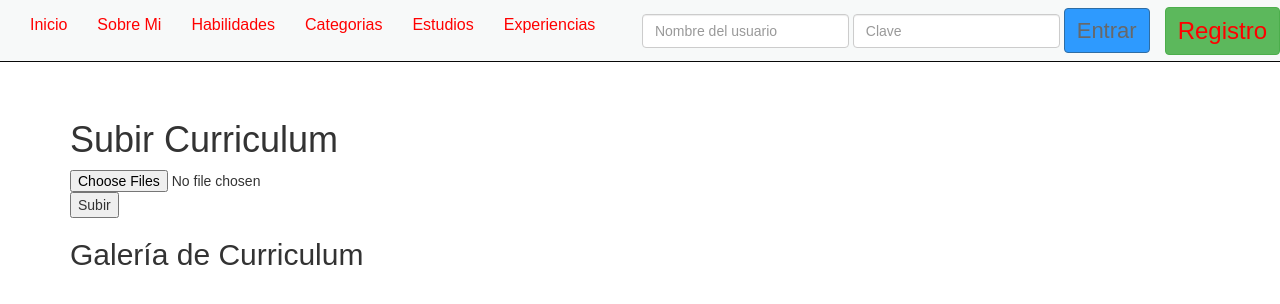
After one commit to izamYr-eztudiando/vportfolio, a Django app: page /subir_curriculum/ in a window 1280 px wide. The commit adds this page. Shown: the top 304 px of the page. Run offline with Django 5.2, Linux system fonts and the light colour scheme; some libraries are stand-ins or nearby versions.

Commit message:
11-11-2024

```diff
--- a/appportfolio/admin.py
+++ b/appportfolio/admin.py
@@ -54,3 +54,9 @@ class VideoAdmin(admin.ModelAdmin):
     list_display = [field.name for field in Video._meta.get_fields() if hasattr(field, 'verbose_name')]
     search_fields = ('id','video','comentario')
 admin.site.register(Video, VideoAdmin)
+
+class CurriculumAdmin(admin.ModelAdmin):
+    list_display = [co.name for co in Curriculum._meta.get_fields() if hasattr(co, 'verbose_name')]
+    search_fields = ('id','nombre','apellido1','apellido2','email','telefono')
+    list_filter = ('id','nombre','apellido1','apellido2','email','telefono')
+admin.site.register(Curriculum, CurriculumAdmin)
--- a/appportfolio/views.py
+++ b/appportfolio/views.py
@@ -1,20 +1,26 @@
 from __future__ import unicode_literals
-
-from lib2to3.fixes.fix_input import context
+from django.shortcuts import render, redirect, get_object_or_404
+from django.http  import HttpResponse
+from appportfolio.models import *
 
 from django.core.paginator import Paginator, EmptyPage, PageNotAnInteger	#paginacion
-from django.shortcuts import get_object_or_404, render
-from django.http import HttpResponse
-from appportfolio.models import *
-from django.shortcuts import redirect
+from django.contrib.auth import authenticate, get_user_model, login,logout  #todas son por defecto
+from django.contrib.auth.decorators import login_required
+from django.contrib.auth import REDIRECT_FIELD_NAME, login as auth_login, logout as auth_logout
+from django.views.decorators.csrf import csrf_protect
+
 from django.contrib.auth.models import User
 from django.conf import settings
-from django.contrib.auth import authenticate, get_user_model, login, logout
-from django.shortcuts import render
-import urllib
+from django.views.decorators.csrf import csrf_exempt
 
+#email
+from django.core.mail import EmailMessage
+from django.template.loader import render_to_string
+from django.contrib import messages
 
-
+#pdf's
+from reportlab.lib.pagesizes import letter
+from reportlab.pdfgen import canvas
 
 # Create your views here.
 
@@ -26,15 +32,23 @@ def home(request):
     return HttpResponse(cadena)
 '''
 
+# Este home es cuando el usuario no esta autenticado
+def home_not_authenticated(request):
+    global DEBUG
+    print("hola estoy en home "+str(DEBUG))
+    nombreProyecto = 'PORTFOLIO'
+    fechaCreacion = '23/09/2024'
+    usuario = 'prueba'
+    context = {'nombreProyecto': nombreProyecto, 'fechaCreacion': fechaCreacion, 'usuario':usuario}
+    return render(request, 'home.html', context=context)
+
+# Este home es cuando el usuario esta autenticado
 def home(request):
     global DEBUG
     print("hola estoy en home "+str(DEBUG))
     nombreProyecto = 'PORTFOLIO'
     fechaCreacion = '23/09/2024'
     actual = request.user
-    idusuario = 0
-    idusuario = actual.id
-    request.session['idusuario']=idusuario
     numconectados = 0
     dato = ""
 
@@ -61,11 +75,22 @@ def home(request):
 
     usuario = 'prueba'
 
+    #imagen usuario
+
+    idusuario=0
+    idusuario=actual.id
+    request.session['idusuario']=idusuario
+    print("idusuario="+str(idusuario))
     entrevistador=Entrevistador.objects.get(user=idusuario)
-    fotoperfil = settings.MEDIA_URL + str(entrevistador.avatar) if entrevistador.avatar else settings.MEDIA_URL + 'MONEDA3.jpg'
-
-
+    idEntrevistador=entrevistador.id
+    print("idEntrevistador="+str(idEntrevistador))
+    print("FOTO="+str(entrevistador.avatar))
+    fotoperfil = settings.MEDIA_URL + str(entrevistador.avatar) if entrevistador.avatar else settings.MEDIA_URL +"MONEDA3.jpg"
+    print("avatar=" + str(fotoperfil))
+    context = {'fotoperfil':fotoperfil}
+    #return redirect('home')
     context = {'nombreProyecto':nombreProyecto, 'fechaCreacion':fechaCreacion, 'usuario':usuario, 'fotoperfil':fotoperfil}
+    #context = {'nombreProyecto':nombreProyecto, 'fechaCreacion':fechaCreacion, 'usuario':usuario}
     return render(request, 'home.html', context=context)
 
 def navbar(request):
@@ -95,6 +120,9 @@ def habilidades(request):
     #select * from Habilidades order by habilidad
     #habilidades es un objeto de tipo queryset
     lista_habilidades = Habilidad.objects.all().order_by('habilidad')
+    numregistros = 0
+    for r in lista_habilidades:
+        numregistros = numregistros + 1
     page = request.GET.get('page')
     paginator = Paginator(lista_habilidades, 5)
     if page == None:
@@ -124,7 +152,7 @@ def habilidades(request):
     except EmptyPage:
         lista_habilidades = paginator.page(paginator.num_pages)
 
-    context = {'lista_habilidades': lista_habilidades}
+    context = {'lista_habilidades': lista_habilidades, 'numregistros':numregistros}
     return render(request, 'habilidades.html', context=context)
 
 def agregarHabilidad(request):
@@ -167,6 +195,9 @@ def categorias(request):
     print("hola estoy en categorias")
     #El metodo Alfonso
     lista_categorias = Categoria.objects.all()  # select * from Experiencias;
+    numregistros = 0
+    for r in lista_categorias:
+        numregistros = numregistros + 1
     page = request.GET.get('page')
     # 2 registros por página
     paginator = Paginator(lista_categorias, 5)
@@ -197,7 +228,7 @@ def categorias(request):
     except EmptyPage:
         lista_categorias = paginator.page(paginator.num_pages)
 
-    context = {'lista_categorias': lista_categorias}
+    context = {'lista_categorias': lista_categorias, 'numregistros':numregistros}
     return render(request, 'categorias.html', context=context)
 
 def estudios(request):
@@ -309,20 +340,20 @@ def login_view(request):
         user = authenticate(request, username=username, password=password)
         if user is not None:
             login(request, user)
-            actual = request.user
-            idusuario = 0
-            idusuario = actual.id
+            actual=request.user   #usuario actual
+            idusuario=0
+            idusuario=actual.id
             request.session['idusuario']=idusuario
-            print("idusuario"+str(idusuario))
+            print("idusuario="+str(idusuario))
             entrevistador=Entrevistador.objects.get(user=idusuario)
-            idEntrevistador = entrevistador.id
-            print("idEntrevistador"+str(idEntrevistador))
-            print("FOTO" + str(entrevistador.avatar))
-            fotoperfil = settings.MEDIA_URL + str(entrevistador.avatar) if entrevistador.avatar else settings.MEDIA_URL + 'MONEDA3.jpg'
-            print("avatar" + str(fotoperfil))
-            context = {'fotoperfil': fotoperfil}
+            idEntrevistador=entrevistador.id
+            print("idEntrevistador="+str(idEntrevistador))
+            print("FOTO="+str(entrevistador.avatar))
+            fotoperfil = settings.MEDIA_URL + str(entrevistador.avatar) if entrevistador.avatar else settings.MEDIA_URL +"MONEDA3.jpg"
+            print("avatar=" + str(fotoperfil))
+            context = {'fotoperfil':fotoperfil}
             return render(request, 'home.html', context=context)
-            # return redirect('home')
+            #return redirect('home')
         else:
             return render(request, 'login.html', {'error': 'Credenciales inválidas'})
     return render(request, 'Login.html')
@@ -413,3 +444,98 @@ def eliminarVideo(request, video_id):
         return redirect('subirVideo')
 
     return redirect('subirVideo')
+
+def contacto(request):
+    if request.method == 'POST':
+        nombre = request.POST.get("nombre")
+        email = request.POST.get("email")
+        asunto = request.POST.get("asunto")
+        mensaje = request.POST.get("mensaje")
+
+        context = {'nombre':nombre, 'email':email, 'asunto':asunto, 'mensaje':mensaje}
+        template = render_to_string('email_template.html', context=context)
+
+        email = EmailMessage(asunto, template,
+        settings.EMAIL_HOST_USER, ['isamir.bb8@gmail.com'])
+
+        email.fail_silently = False #que no marque error en gmail
+        email.send()
+
+        messages.success(request, 'Su mensaje ha sido enviado exitosamente')
+        return redirect('home')
+
+    return render(request, 'correo.html')
+
+def listar_entrevistadores(request):
+    entrevistadores = Entrevistador.objects.all()
+    return render(request, 'listar_entrevistadores.html', {'entrevistadores': entrevistadores})
+
+def generar_pdf(request, entrevistador_id):
+    entrevistador = Entrevistador.objects.get(id=entrevistador_id)
+
+    # Crear una respuesta HTTP con contenido tipo PDF
+    response = HttpResponse(content_type='application/pdf')
+    response['Content-Disposition'] = f'attachment; filename="entrevistador_{entrevistador.id}.pdf"'
+
+    # Crear el objeto canvas de ReportLab
+    p = canvas.Canvas(response, pagesize=letter)
+
+    # Configuración del título
+    p.setFont("Helvetica-Bold", 16)
+    p.setFillColor(colors.darkblue)
+    p.drawCentredString(300, 770, "Reporte de Entrevistador")
+
+    # Volver al tamaño de fuente normal
+    p.setFont("Helvetica", 12)
+    p.setFillColor(colors.black)
+
+    #Datos del entrevistador
+    p.drawString(100, 720, f"ID: {entrevistador.id}")
+    p.drawString(100, 700, f"Empresa: {entrevistador.empresa or 'N/A'}")
+    p.drawString(100, 680, f"Fecha de Entrevista: {entrevistador.fecha_entrevista or 'N/A'}")
+    p.drawString(100, 660, f"Conectado: {'Si' if entrevistador.conectado else 'No'}")
+    p.drawString(100, 640, f"Seleccionado: {'Si' if entrevistador.seleccionado else 'No'}")
+    p.drawString(100, 620, f"Usuario: {entrevistador.user.username if entrevistador.user else 'N/A'}")
+
+    # Añadir avatar si existe
+    if entrevistador.avatar:
+        avatar_path = entrevistador.avatar.path
+        p.drawImage(avatar_path, 100, 500, width = 100, height = 100)
+
+    # Guardar el PDF
+    p.showPage()
+    p.save()
+
+    return response
+
+def subirCurriculum(request):
+    print("Subiendo Curriculum")
+    if request.method == 'POST':
+        curriculums = request.FILES.getlist('curriculums')
+        for curriculum in curriculums:
+            if curriculum.name.endswith(('.pdf', '.PDF')):
+                c=Curriculum()
+                c.curriculum = curriculums
+                c.save()
+        return redirect('subirCurriculum')
+
+    curriculum = Curriculum.objects.all()
+    return render(request, 'subirCurriculum.html', {'curriculum': curriculum})
+
+def editarCurriculum(request, curriculum_id):
+    curriculum = get_object_or_404(Curriculum, id = curriculum_id)
+
+    if request.method == 'POST' and request.FILES.get('nuevo_curriculum'):
+        curriculum.curriculum = request.FILES['nuevo_curriculum'] #Se agarra el archivo subido por el usuario a través del formulario por el name="nuevo_curriculum"
+        curriculum.save()
+        return redirect('subirCurriculum')
+
+    return redirect('subirCurriculum')
+
+def eliminarCurriculum(request, curriculum_id):
+    curriculum = get_object_or_404(Curriculum, id = curriculum_id)
+    if request.method == 'POST':
+        curriculum.delete()
+        return redirect('subirCurriculum') #Redirige a la galeria de curriculum
+
+    return redirect('subirCurriculum')
--- a/pportfolio/urls.py
+++ b/pportfolio/urls.py
@@ -18,7 +18,9 @@ from django.views.static import serve
 urlpatterns = [
     path('admin/', admin.site.urls),
     path('navbar/', views.navbar, name='navbar'),
-    re_path(r'^$', views.home,name='home'),
+    #re_path(r'^home_not_authenticated$', views.home_not_authenticated,name='home_not_authenticated'),
+    re_path(r'^$', views.home_not_authenticated,name='home_not_authenticated'), # esto es el / de la url
+    re_path(r'^home$', views.home,name='home'),
     re_path('habilidades', views.habilidades,name='habilidades'),
     path('agregarHabilidad', views.agregarHabilidad, name='agregarHabilidad'),
     re_path(r'^(?P<id>\d+)/modificarHabilidad$', views.modificarHabilidad,name='modificarHabilidad'),
@@ -43,8 +45,13 @@ urlpatterns = [
     path('subirVideo/', views.subirVideo, name='subirVideo'),
     path('editarVideo/<int:video_id>/', views.editarVideo, name='editarVideo'),
     path('eliminarVideo/<int:video_id>/', views.eliminarVideo, name='eliminarVideo'),
-
+    path('contacto/', views.contacto, name='contacto'),
     #re_path(r'^login/$', views.login, name='login'),
+    path('generar_pdf/<int:entrevistador_id>/', views.generar_pdf, name='generar_pdf'),
+    path('listar_entrevistadores/', views.listar_entrevistadores, name='listar_entrevistadores'),
+    path('subir_curriculum/', views.subirCurriculum, name='subirCurriculum'),
+    path('editar_curriculum/<int:curriculum_id>/', views.editarCurriculum, name='editarCurriculum'),
+    path('eliminar_curriculum/<int:curriculum_id>/', views.eliminarCurriculum, name='eliminarCurriculum'),
 ]
 
 urlpatterns += static(settings.STATIC_URL, document_root=settings.STATIC_ROOT)
--- a/templates/categorias.html
+++ b/templates/categorias.html
@@ -19,8 +19,10 @@
         <font color="#686868" size="5" face="Comic Sans MS,Arial,Verdana">CATEGORIAS</font>
         <br>
         <img src="{% static 'images/chica1.jpg' %}" height='340' width='390'>
+        <br><br>
+        <h3> Hay un total de {{ numregistros }} categorias registradas</h3>
     </center>
-
+    <br>
     {% if not request.user.is_authenticated %}
 
     {% endif %}
--- /dev/null
+++ b/templates/email_template.html
@@ -0,0 +1,3 @@
+{{ mensaje }}
+{{ nombre }}
+{{ email }}
--- a/templates/habilidades.html
+++ b/templates/habilidades.html
@@ -18,6 +18,8 @@
     <font color="#686868" size="5" face="Comic Sans MS,Arial,Verdana">HABILIDADES</font>
     <br>
     <img src="{% static 'images/chica1.jpg' %}" height='340' width='390'>
+    <h3> Hay un total de {{ numregistros }} habilidades registradas</h3>
+    <br>
 </center>
 
 {% if not request.user.is_authenticated %}
--- a/templates/navbar.html
+++ b/templates/navbar.html
@@ -18,24 +18,24 @@
 
 			    <!-- bloque 1 usuarios anonimos no autorizados se quedan en la landing Page -->
 			    {% if not request.user.is_authenticated %}
-				    <li><a href="{% url 'home' %}"><font size="3" color="#0000FF">Inicio</font></a></li>
+				    <li><a href="{% url 'home_not_authenticated' %}"><font size="3" color="#0000FF">Inicio</font></a></li>
                     <li><a href="{% url 'sobremi' %}"><font size="3" color="#0000FF">Sobre Mi</font></a></li>
                     <li><a href="{% url 'habilidades' %}"><font size="3" color="#0000FF">Habilidades</font></a></li>
 				    <li><a href="{% url 'categorias' %}"><font size="3" color="#0000FF">Categorias</font></a></li>
                     <li><a href="{% url 'estudios' %}"><font size="3" color="#0000FF">Estudios</font></a></li>
                     <li><a href="{% url 'experiencias' %}"><font size="3" color="#0000FF">Experiencias</font></a></li>
-
-
 				{% endif %}
 
 				<!-- bloque 2 usuarios autorizados -->
 				{% if request.user.is_authenticated %}
 					<li><a href="{% url 'home' %}"><font size="5" color="#0000FF">Inicio</font></a></li>
 					<li><a href="{% url 'experiencias' %}"><font size="5" color="#0000FF">Mis Experiencias</font></a></li>
-      		        <li><a href="{% url 'estudios' %}"><font size="5" color="#0000FF">Mis Estudios</font></a></li>
+      		        <li><a href="{% url 'habilidades' %}"><font size="5" color="#0000FF">Habilidades</font></a></li>
 				    <li><a href="{% url 'subirImagen' %}"><font size="5" color="#0000FF">Imagenes</font></a></li>
 				    <li><a href="{% url 'subirVideo' %}"><font size="5" color="#0000FF">Videos</font></a></li>
-				    <li><a href="{% url 'habilidades' %}"><font size="5" color="#0000FF">Notificaciones</font></a></li>
+				    <li><a href="{% url 'contacto' %}"><font size="5" color="#0000FF">Enviar Email</font></a></li>
+					<li><a href="{% url 'listar_entrevistadores' %}"><font size="5" color="#0000FF">Entrevistadores</font></a></li>
+					<li><a href="{% url 'subirCurriculum' %}"><font size="5" color="#0000FF">Curriculum</font></a></li>
 
 				{% endif %}
             </ul>
--- /dev/null
+++ b/templates/subirCurriculum.html
@@ -0,0 +1,83 @@
+{% extends "base.html" %}
+{# {% load staticfiles %} #}
+{% load static %}
+
+{%block head%}
+<title>Subir Imagen</title>
+<script src="https://code.jquery.com/jquery-1.12.4.min.js"></script>
+<script src="https://maxcdn.bootstrapcdn.com/bootstrap/3.3.5/js/bootstrap.min.js" integrity="sha512-K1qjQ+NcF2TYO/eI3M6v8EiNYZfA95pQumfvcVrTHtwQVDG+aHRqLi/ETn2uB+1JqwYqVG3LIvdm9lj6imS/pQ==" crossorigin="anonymous"></script>
+<link rel="stylesheet" href="https://maxcdn.bootstrapcdn.com/bootstrap/3.3.5/css/bootstrap.min.css" integrity="sha512-dTfge/zgoMYpP7QbHy4gWMEGsbsdZeCXz7irItjcC3sPUFtf0kuFbDz/ixG7ArTxmDjLXDmezHubeNikyKGVyQ==" crossorigin="anonymous">
+<style>
+    body{
+        font-family: Arial, Helvetica, sans-serif;
+    }
+    .galeria{
+        display: flex;
+        flex-wrap: wrap;
+    }
+    .imagen{
+        margin: 10px;
+        border: 1px solid #ccc;
+        padding: 5px;
+        max-width: 200px;
+    }
+    .imagen img{
+        max-width: 100%;
+    }
+</style>
+
+{%endblock%}
+
+{% block content %}
+<br><br><br><br>
+<h1>Subir Curriculum</h1>
+<form method="post" enctype="multipart/form-data">
+    {% csrf_token %}
+    <input type="file" name="curriculums" multiple required>
+    <button type="submit">Subir</button>
+</form>
+
+<h2>Galería de Curriculum</h2>
+<div class="galeria">
+    {% for curriculum in curriculums %}
+        {% if curriculum.curriculum %}
+            <div class="curriculum">
+                <img src="{{ curriculum.curriculum.url }}" alt="{{ curriculum.curriculum.name }}">
+
+                <!-- Botón para mostrar el campo de entradad para editar curriculum-->
+                 <button type="button" class="btn btn-primary" onclick="mostrarInput ({{curriculum.id}})">Editar</button>
+
+                 <!-- Formulario para editar curriculum (Oculto por ahora)-->
+                <form method="post" action="{% url 'editarCurriculum' curriculum.id %}" enctype="multipart/form-data"
+                style="display: none;" id="form-editar-{{ curriculum.id }}">
+                    {% csrf_token %}
+                    <input type="file" name="nuevo_curriculum" required>
+                    <button type="submit" class="btn btn-success btn-sm">Guardar</button>
+                </form>
+
+                <!-- Botón para eliminar curriculum-->
+                <form action="{% url 'eliminarCurriculum' curriculum.id %}" method="post"
+                style="margin-top: 5px;">
+                    {% csrf_token %}
+                    <button type="submit" class="btn btn-danger btn-sm">Eliminar</button>
+                </form>
+            </div>
+            {% else %}
+                <p>No hay curriculum</p>
+            {% endif %}
+        {% endfor %}
+</div>
+{% endblock content %}
+
+{% block scripts %}
+<script>
+    // JavaScript para mostrar el campo de entrada de archivo y el boton de "Guardar" solo al hacer clic en "Editar"
+    function mostrarInput(curriculumId) {
+        //Oculta todos los formularios de edición para evitar duplicados visibles
+        document.querySelectorAll('[id^="form-editar-"]').forEach(form => form.style.display = 'none');
+
+        //Muestra el formulario correspondiente a la curriculum seleccionada
+        document.getElementById('form-editar-' + curriculumId).style.display = 'block';
+    }
+</script>
+{% endblock %}
```
Also changed, not shown: appportfolio/models.py (+54 -13 lines), pportfolio/settings.py (+22 -14 lines), requirements.txt (+19 -11 lines), templates/correo.html (added, +39 -0 lines), templates/listar_entrevistadores.html (added, +35 -0 lines), appportfolio/migrations/0011_alter_entrevistador_fecha_entrevista_and_more.py (added), appportfolio/migrations/0012_curriculum_detallecurriculumexperiencia_and_more.py (added), db.sqlite3, media/media/MONEDA3_XdQLfcc.jpg (added).
